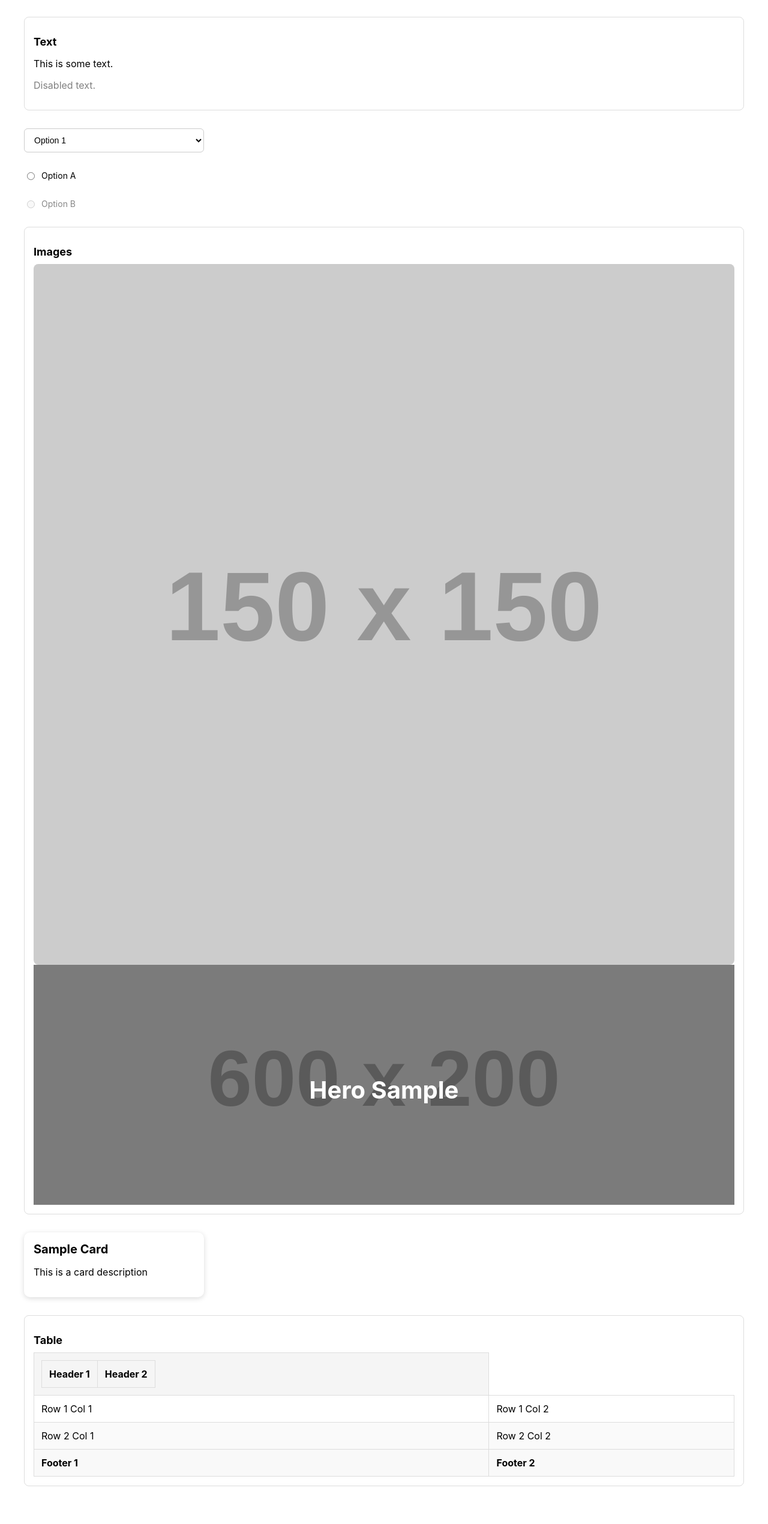
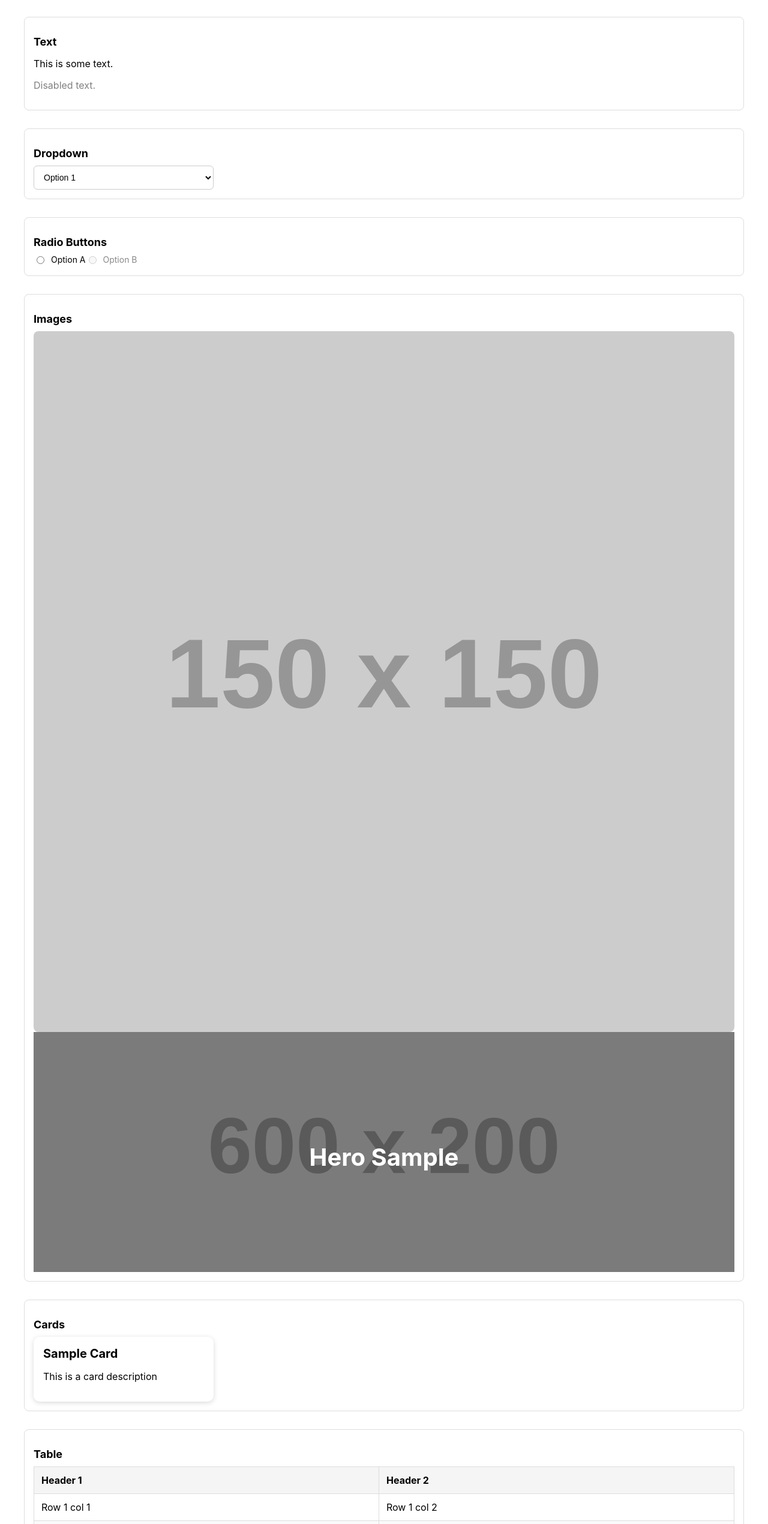
Before and after one commit to RunDevelop344/react-component-library-cra, a React (Create React App) app: page / in a window 1280 px wide. Shown: the part 260-2800 px from the top of the page at 60% size. Before the commit the page ends 2757 px from the top, so only its background shows below. Built offline with nearby package versions, Linux system fonts and the light colour scheme.

Commit message:
update react app test and react app file

```diff
--- a/src/App.tsx
+++ b/src/App.tsx
@@ -62,60 +62,74 @@ function App() {
       </Section>
 
       {/* Dropdown */}
+      <Section>
+        <SectionTitle>Dropdown</SectionTitle>
         <Dropdown
           options={[
             { label: "Option 1", value: "option1" },
             { label: "Option 2", value: "option2" },
-    ]}/>
+          ]}
+        />
+      </Section>
 
       {/* Radio Buttons */}
+      <Section>
+        <SectionTitle>Radio Buttons</SectionTitle>
         <RadioButton
           label="Option A"
           name="exampleRadio"
           value="optionA"
         />
-
         <RadioButton
           label="Option B"
           name="exampleRadio"
           value="optionB"
           disabled
         />
+      </Section>
 
       {/* Images */}
       <Section>
         <SectionTitle>Images</SectionTitle>
         <Img src="https://via.placeholder.com/150" alt="Sample" />
-        <HeroImage imageUrl="https://via.placeholder.com/600x200" title="Hero Sample" />
+        <HeroImage
+          imageUrl="https://via.placeholder.com/600x200"
+          title="Hero Sample"
+        />
       </Section>
 
       {/* Cards */}
+      <Section>
+        <SectionTitle>Cards</SectionTitle>
         <Card
           title="Sample Card"
           content="This is a card description"
         />
-
+      </Section>
 
       {/* Table */}
       <Section>
         <SectionTitle>Table</SectionTitle>
         <Table>
-          <TableHeader>
+          <thead>
             <TableRow>
-              <TableCell>Header 1</TableCell>
-              <TableCell>Header 2</TableCell>
+              <TableHeader>Header 1</TableHeader>
+              <TableHeader>Header 2</TableHeader>
             </TableRow>
-          </TableHeader>
+          </thead>
+
           <tbody>
             <TableRow>
-              <TableCell>Row 1 Col 1</TableCell>
-              <TableCell>Row 1 Col 2</TableCell>
+              <TableCell>Row 1 col 1</TableCell>
+              <TableCell>Row 1 col 2</TableCell>
             </TableRow>
+
             <TableRow>
-              <TableCell>Row 2 Col 1</TableCell>
-              <TableCell>Row 2 Col 2</TableCell>
+              <TableCell>Row 2 col 1</TableCell>
+              <TableCell>Row 2 col 2</TableCell>
             </TableRow>
           </tbody>
+
           <TableFooter>
             <TableRow>
               <TableCell>Footer 1</TableCell>
```
Also changed, not shown: 1 other file (tests, documents, lock files or other folders). Lines whose indentation alone changed are shown as unchanged.
